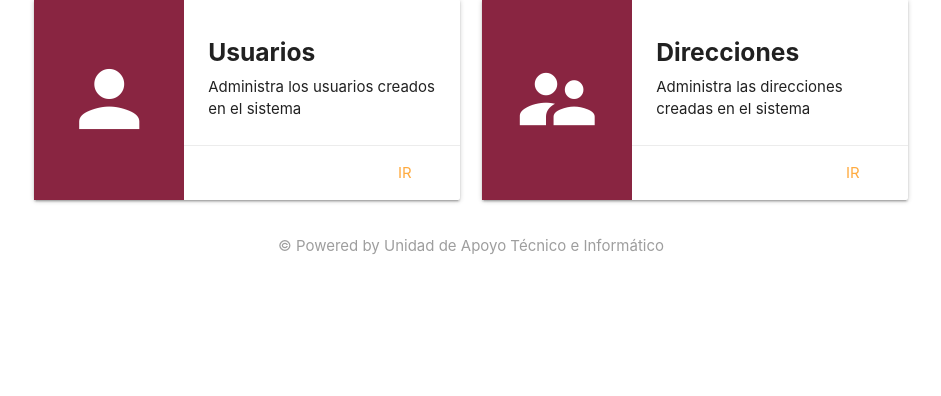
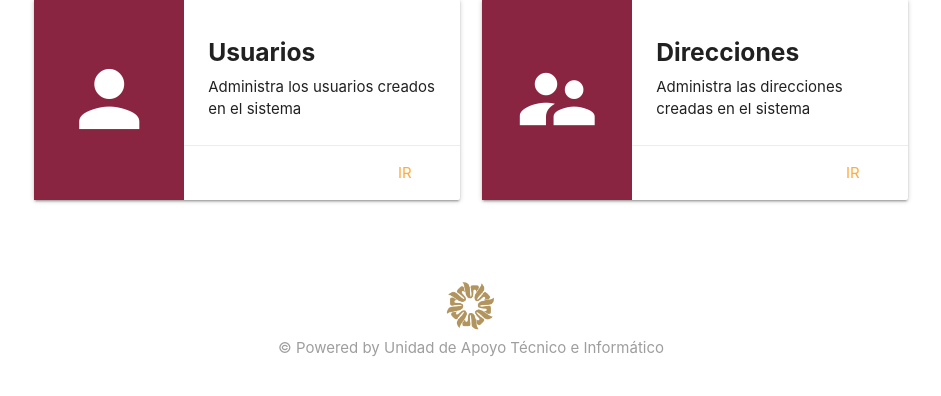
Before and after one commit to H-daniel00/semaforo, a Django app: template templates/admin/prinAdmin.html in a window 1280 px wide. Shown: the part 237-633 px from the top of the page, without its empty margins (169-1110 px from the left). Run offline with Django 3.2, Linux system fonts and the light colour scheme; the template is opened without the code that fills it, so the values that code supplies are empty; parts of the project's set-up code (start-up, migrations or seed data) failed here and were passed over.

Commit message:
se agregó imagen de esencia al footer

```diff
--- a/templates/base/base.html
+++ b/templates/base/base.html
@@ -55,6 +55,10 @@
     {% block extrafunctions %}{% endblock %}
     {% block powered %}
     <footer class="center-align white">
+        <br><br>
+        <div class="center-align">
+            <img src="{% static 'images/logo-esencia-dorado.png' %}" alt="" width="50px">
+        </div>
         <span class="grey-text lighten-2">© Powered by Unidad de Apoyo Técnico e Informático</span>
     </footer>
     {% endblock %}
```
Also changed, not shown: static/images/logo-esencia-dorado.png (added).
